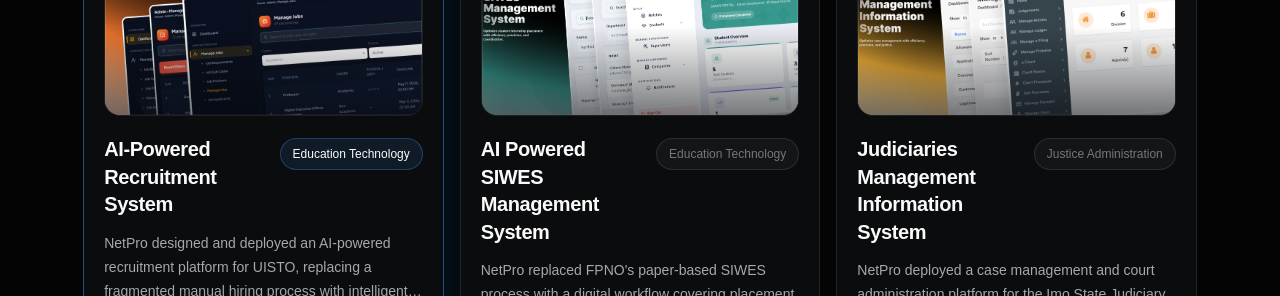
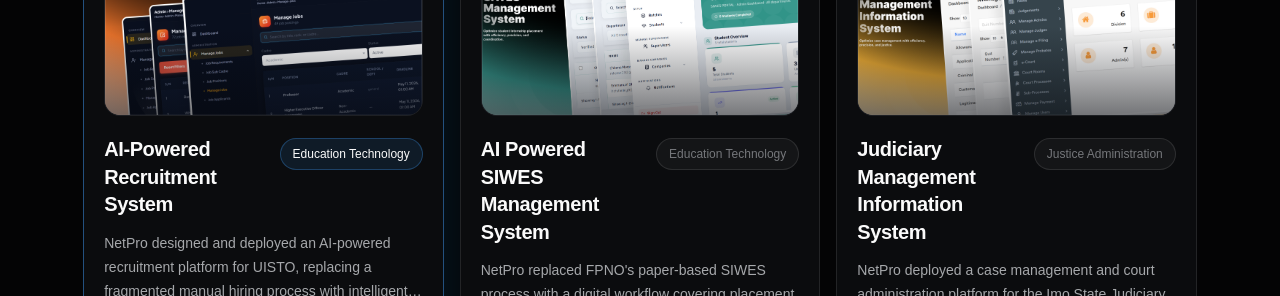
Before and after one commit to Diegofreema/netpro.africa, a React (Vite) app: page / in a window 1280 px wide. Shown: the part 5640-5936 px from the top of the page. Built offline with nearby package versions, Linux system fonts and the light colour scheme.

Commit message:
fix: correct capitalization in project titles and update image references for consistency

```diff
--- a/src/features/home/data/landing-page-content.ts
+++ b/src/features/home/data/landing-page-content.ts
@@ -53,7 +53,7 @@ export const heroContent = {
   title: 'Leading Innovation & Technology Transformation Since 2000',
   titles: [
     'Leading Innovation & Technology Transformation Since 2000',
-    'Pushing The Boundaries Of Bi/Ai In Education & Healthcare',
+    'Pushing the Boundaries of Bi/Ai In Education & Healthcare',
     'Credible, Honest Technology Service Provision Like No Other',
   ],
   description:
--- a/src/features/projects/data/projects-page-content.ts
+++ b/src/features/projects/data/projects-page-content.ts
@@ -310,7 +310,7 @@ const educationProducts: SoftwareProject[] = [
   },
   {
     id: 'cpms',
-    title: 'Clinical Placement management system',
+    title: 'Clinical Placement Management System',
     image: assetUrl('/assets/netpro/Clinical placement management system.png'),
     tags: [
       { label: 'Clinical Placement', icon: BriefcaseBusinessIcon },
@@ -1294,7 +1294,7 @@ export const featuredDeployments: SoftwareProject[] = [
   },
   {
     id: 'imo-judiciary',
-    title: 'Judiciaries Management Information System',
+    title: 'Judiciary Management Information System',
     image: assetUrl(
       '/assets/netpro/Judiciary Management Information System.png',
     ),
```
Also changed, not shown: public/assets/netpro/Clinical placement management system.png.
